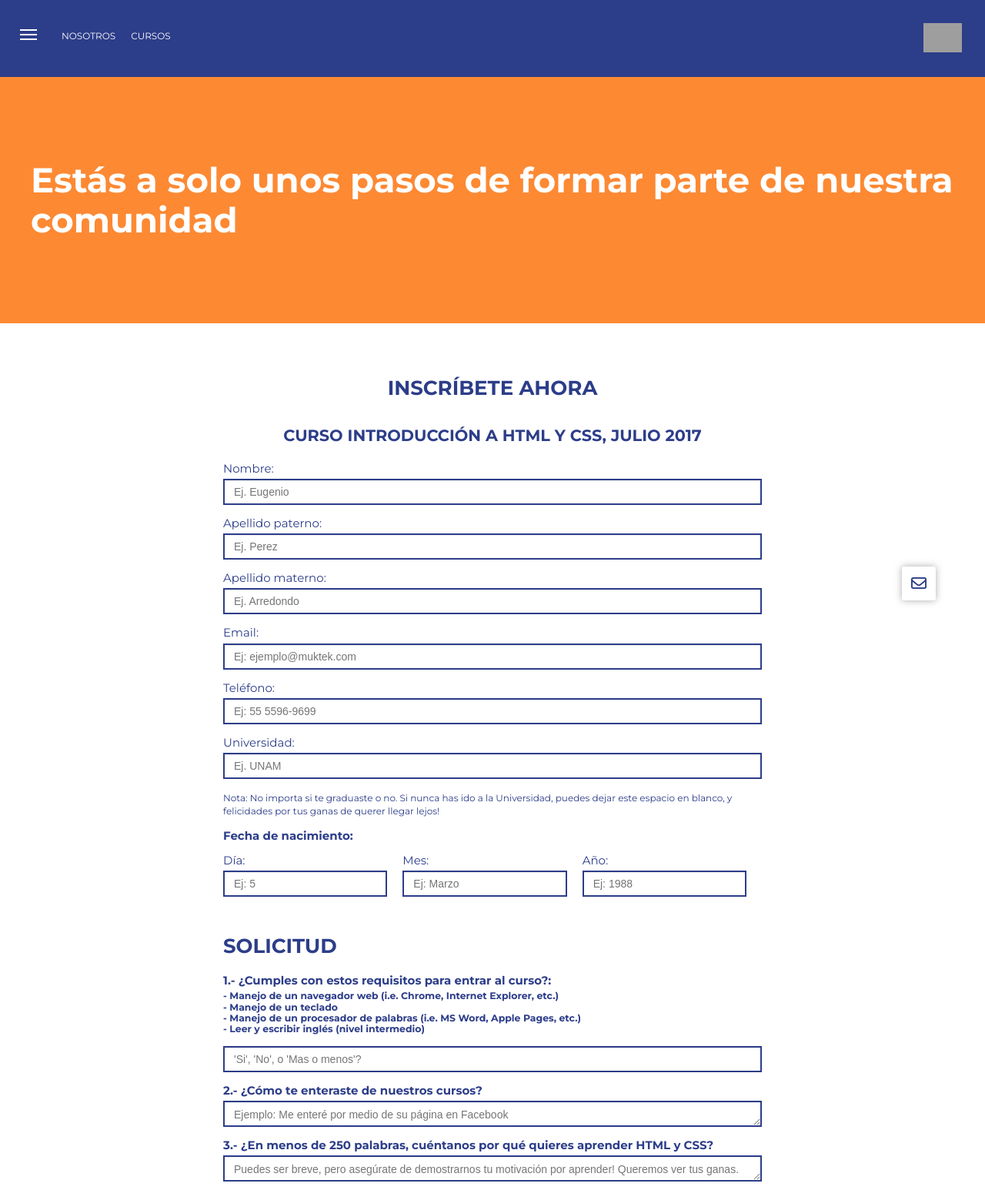
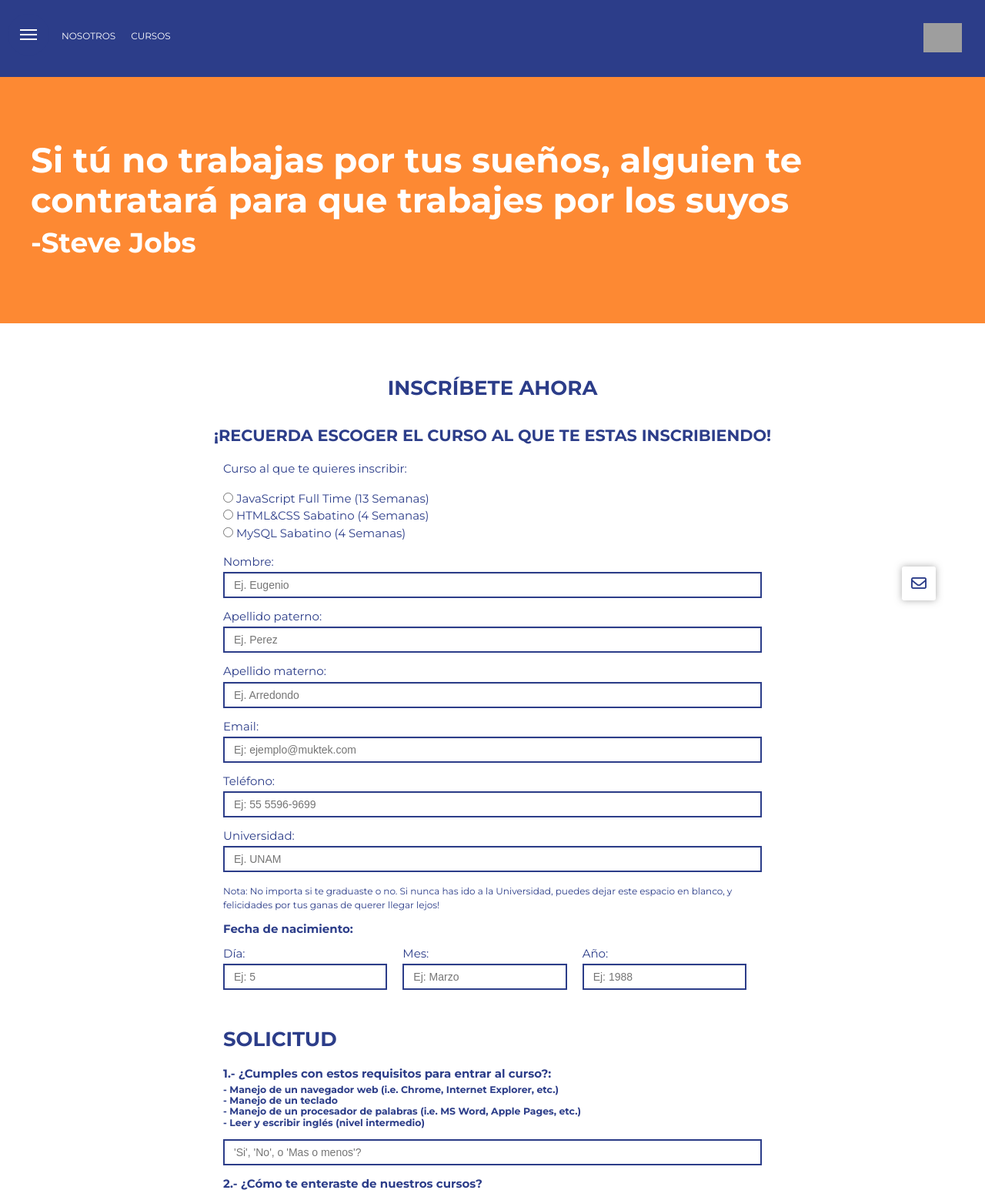
Before and after one commit to ecarralt/MUKtek, a Rails app: page /applications/new in a window 1280 px wide. Shown: the top 1546 px of the page at 77% size. Run offline with Rails 7, Linux system fonts and the light colour scheme; style sheets or scripts are compiled from the project's sources; parts of the project's set-up code (start-up, migrations or seed data) failed here and were passed over; some libraries are stand-ins or nearby versions; grey boxes are pictures that could not be loaded.

Commit message:
Added radio button for forms as well as thank you page

```diff
--- a/app/controllers/applications_controller.rb
+++ b/app/controllers/applications_controller.rb
@@ -10,6 +10,7 @@
 
   def create
     @application = Application.new
+    @application.course = params[:application][:course]
     @application.first_name = params[:application][:first_name]
     @application.last_name_materno = params[:application][:last_name_materno]
     @application.last_name_paterno = params[:application][:last_name_paterno]
@@ -28,8 +29,7 @@
     @application.a4_logictest2_arboles = params[:application][:a4_logictest2_arboles]
 
     if @application.save
-      redirect_to home_path,
-      notice: "Hemos recibido tu solicitud. Estaremos en contacto contigo lo antes posible."
+      redirect_to thank_you_path
     else
       flash[:notice] = "Hubo un error guardando tu solicitud.
       Acuérdate de llenar todos los campos siguiendo los ejemplos!"
@@ -37,4 +37,8 @@
     end
   end
 
+  def thankyou
+
+  end
+
 end
--- a/app/views/applications/new.html.erb
+++ b/app/views/applications/new.html.erb
@@ -20,14 +20,29 @@
 </section>
   <!-- <img class="Hero-logo" src="/imgs/muktek-logo.svg" alt="Home logo"/> -->
 <section class="section--quote">
-  <h2 class="quote">Estás a solo unos pasos de formar parte de nuestra comunidad</h2>
+  <h2 class="quote">Si tú no trabajas por tus sueños, alguien te contratará para que trabajes por los suyos <br><small>-Steve Jobs</small> </h2>
 </section>
 <section class="section--inscription">
   <h2 class="form__subtitle">Inscríbete Ahora </br></br>
-    <small>Curso Introducción a HTML y CSS, Julio 2017</small></h2>
+    <small>¡Recuerda escoger el curso al que te estas inscribiendo!</small></h2>
 
     <%= form_for @application, url: create_application_path do |f| %>
         <div class="row">
+          <div class="col-sm-4">
+            <div class="">
+              <%= f.label "Curso al que te quieres inscribir" %>:
+              <br>
+              <br>
+              <%= f.radio_button(:course, "JavaScript FT") %>
+              <%= label_tag(:course_JS, "JavaScript Full Time (13 Semanas)") %>
+              <br>
+              <%= f.radio_button(:course, "HTML&CSS PT") %>
+              <%= label_tag(:course_HTMLCSS, "HTML&CSS Sabatino (4 Semanas)") %>
+              <br>
+              <%= f.radio_button(:course, "MySQL PT") %>
+              <%= label_tag(:course_MySQL, "MySQL Sabatino (4 Semanas)") %>
+            </div>
+          </div>
           <div class="col-sm-4">
             <div class="">
               <%= f.label "Nombre" %>:
--- a/config/routes.rb
+++ b/config/routes.rb
@@ -4,10 +4,10 @@
 
   post 'pstudents/create' => 'pstudents#create', as: :create_pstudent
 
-  #Application Form and creation
+  #Application Form and creation and thank you page
   get 'applications/new' => 'applications#new', as: :new_application
   post 'applications/create' => 'applications#create', as: :create_application
-
+  get 'applications/thankyou' => 'applications#thankyou', as: :thank_you
 
   #Showing new website (old code)
   # get 'pstudents/newhome' => 'pstudents#newhome', as: :newhome
```
Also changed, not shown: app/views/applications/thankyou.html.erb (added, +22 -0 lines).
